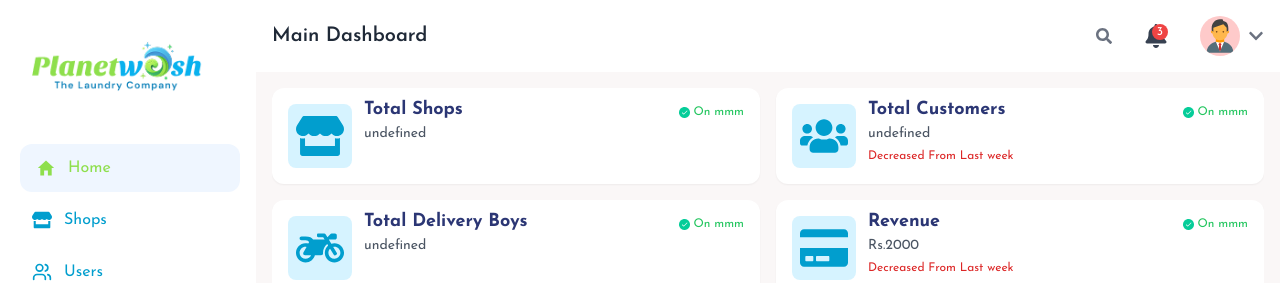
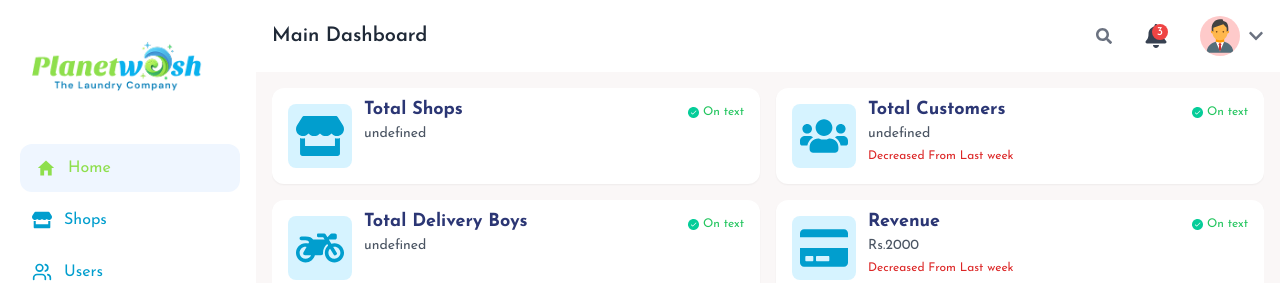
Before and after one commit to 1ThomasShelby1/Planet-Wash-site, a React (Vite) app: page / in a window 1280 px wide. Shown: the top 283 px of the page. Built offline with nearby package versions, Linux system fonts and the light colour scheme; no server answers; sample sign-in values are in the browser's storage.

Commit message:
Update: fixed file path and deployment issues

```diff
--- a/src/admin/pages/Dashboard.jsx
+++ b/src/admin/pages/Dashboard.jsx
@@ -82,8 +82,8 @@ const Dashboard = () => {
 
               {/* Right: On track */}
               <p className="text-xs text-green-500 flex items-center pr-2 pt-2">
-                <img src="TickMark.png" className="mr-1" />
-                On mmm
+                <img src="/TickMark.png" className="mr-1" />
+                On text
               </p>
             </div>
           </div>
```
